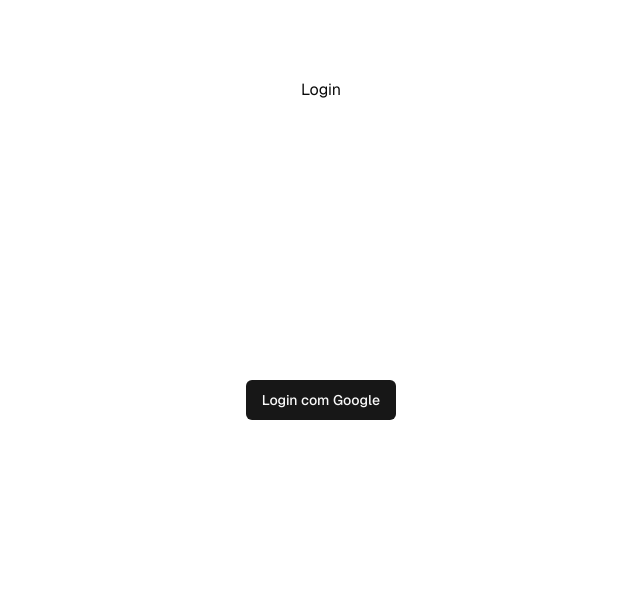
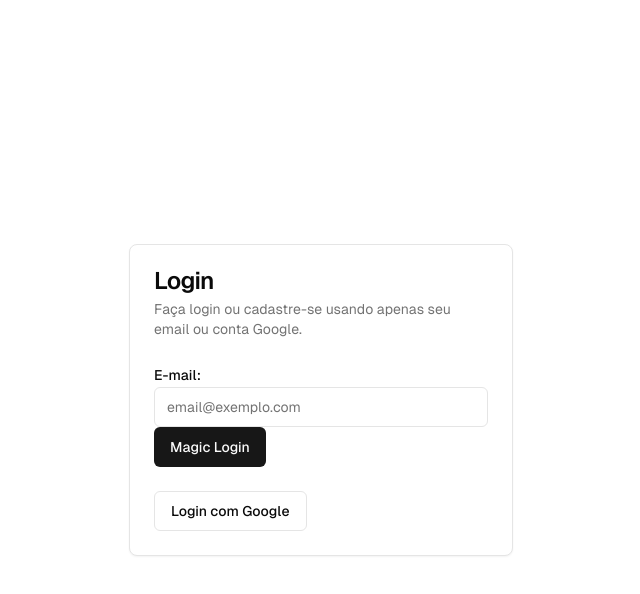
Before and after one commit to lucaspoli/auth-next-supabase, a Next.js app: page /login in a window 1280 px wide. Shown: the top 594 px of the page, without its empty margins (319-959 px from the left). Built offline with nearby package versions, Linux system fonts and the light colour scheme; no server answers.

Commit message:
Login OTP criado no front-end

```diff
--- a/app/login/page.tsx
+++ b/app/login/page.tsx
@@ -1,7 +1,18 @@
-"use client"; // Adicione esta linha no topo do arquivo
+// app\login\page.tsx
+"use client";
 
 import { Button } from "../_components/ui/button";
 import { createClient } from "@/utils/supabase/client";
+import {
+  Card,
+  CardContent,
+  CardDescription,
+  CardFooter,
+  CardHeader,
+  CardTitle,
+} from "../_components/ui/card";
+import { Label } from "../_components/ui/label";
+import { Input } from "../_components/ui/input";
 
 const supabase = createClient();
 
@@ -16,9 +27,33 @@ async function signInWithGoogle() {
 
 function LoginPage() {
   return (
-    <div className="grid min-h-screen grid-rows-[20px_1fr_20px] items-center justify-items-center gap-16 p-8 pb-20 font-[family-name:var(--font-geist-sans)] sm:p-20">
-      <h1>Login</h1>
-      <Button onClick={signInWithGoogle}>Login com Google</Button>
+    <div className="grid min-h-screen items-center justify-items-center gap-16 p-8 pb-20 font-[family-name:var(--font-geist-sans)] sm:p-20">
+      <Card className="w-96">
+        <CardHeader>
+          <CardTitle>Login</CardTitle>
+          <CardDescription>
+            Faça login ou cadastre-se usando apenas seu email ou conta Google.{" "}
+          </CardDescription>
+        </CardHeader>
+        <CardContent>
+          <form>
+            <Label>E-mail:</Label>
+            <Input
+              id="email"
+              name="email"
+              type="email"
+              placeholder="email@exemplo.com"
+              autoComplete="email"
+            />
+            <Button>Magic Login</Button>
+          </form>
+        </CardContent>
+        <CardFooter className="flex justify-between">
+          <Button variant={"outline"} onClick={signInWithGoogle}>
+            Login com Google
+          </Button>
+        </CardFooter>
+      </Card>
     </div>
   );
 }
--- a/app/page.tsx
+++ b/app/page.tsx
@@ -1,3 +1,4 @@
+// app\page.tsx
 "use client";
 
 import { useEffect, useState } from "react";
--- a/middleware.ts
+++ b/middleware.ts
@@ -1,3 +1,4 @@
+// middleware.ts
 import { type NextRequest } from "next/server";
 import { updateSession } from "@/utils/supabase/middleware";
 
--- a/utils/supabase/middleware.ts
+++ b/utils/supabase/middleware.ts
@@ -1,3 +1,4 @@
+// utils\supabase\middleware.ts
 import { createServerClient } from "@supabase/ssr";
 import { NextResponse, type NextRequest } from "next/server";
 
```
